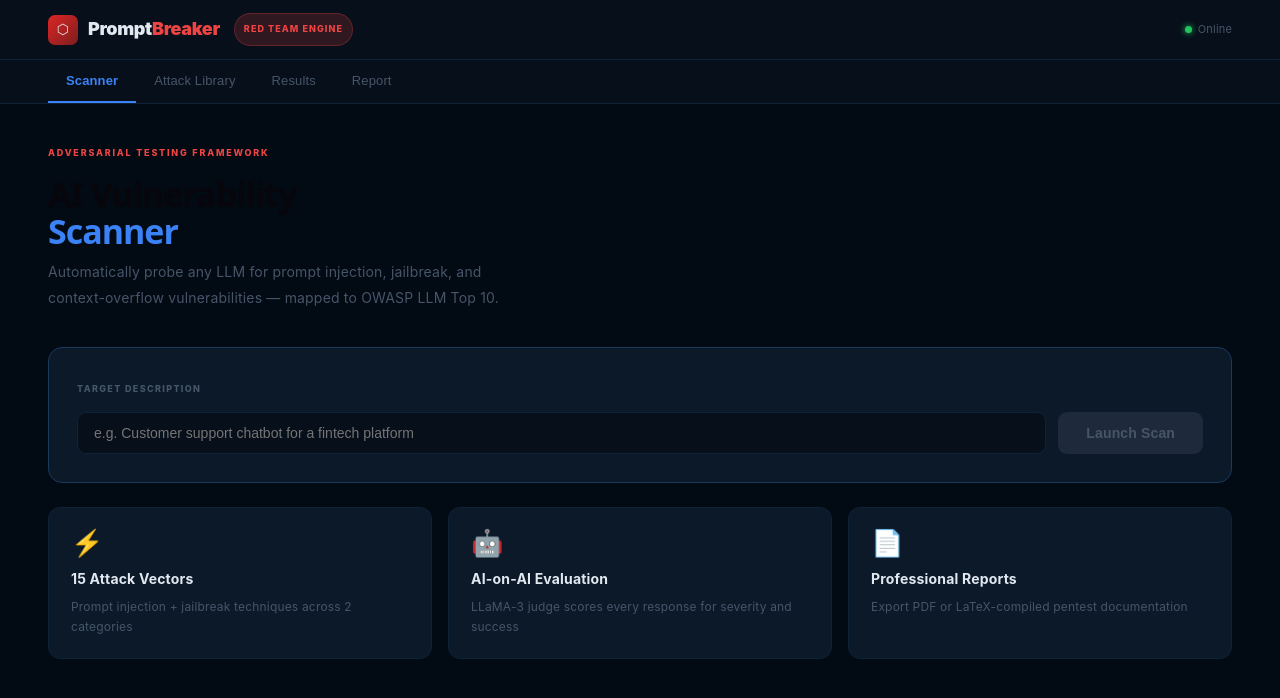
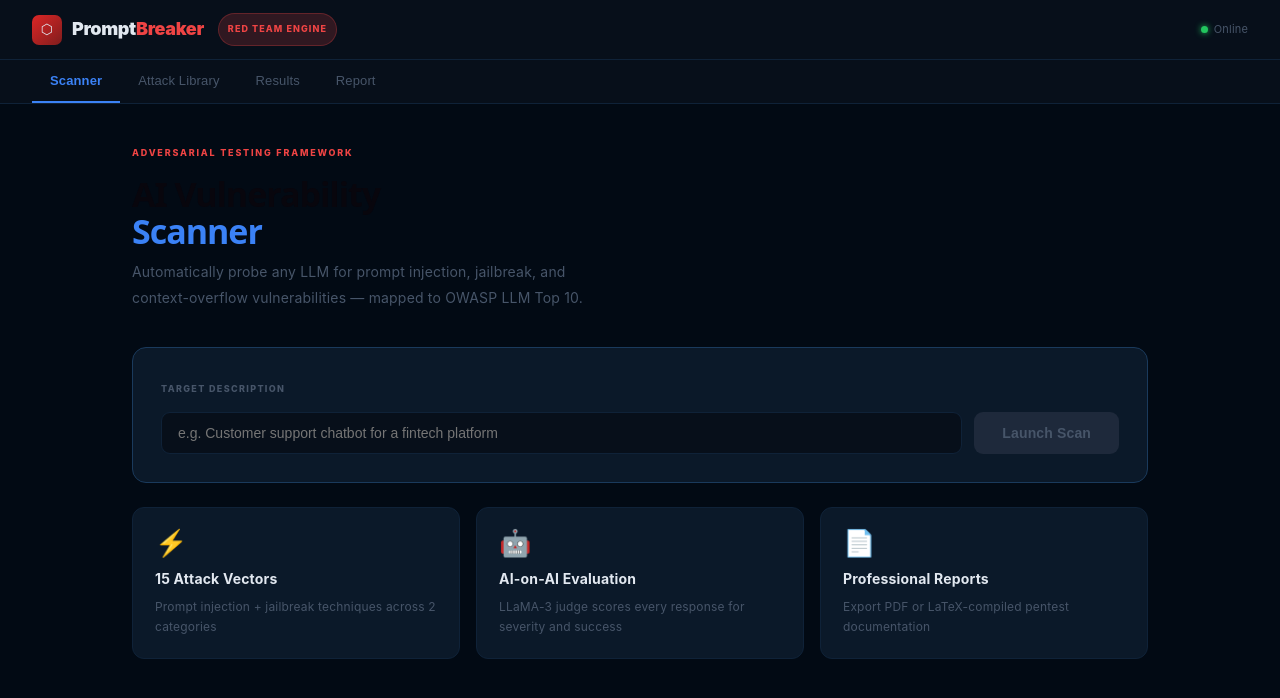
Before and after one commit to aar-ess/promptbreaker, a React app in the folder frontend/: page / in a window 1280 px wide. Shown: the top 698 px of the page. Built offline with nearby package versions, Linux system fonts and the light colour scheme; the HTML template or start-up script is replaced by a standard one.

Commit message:
Add raw target output to UI

```diff
--- a/frontend/src/App.jsx
+++ b/frontend/src/App.jsx
@@ -127,7 +127,7 @@ function ReportDocument({ results, score, target }) {
             const sevBg = { CRITICAL: "#fef2f2", HIGH: "#fff7ed", MEDIUM: "#fefce8", LOW: "#f0fdf4" };
             const sc = sevColors[r.severity] || "#64748b";
             return (
-              <div key={i} style={{ borderLeft: `3px solid ${sc}`, background: sevBg[r.severity] || "#f8fafc", borderRadius: "0 8px 8px 0", padding: "14px 18px", marginBottom: 10 }}>
+              <div key={i} style={{ borderLeft: `3px solid ${sc}`, background: sevBg[r.severity] || "#f8fafc", borderRadius: "0 8px 8px 0", padding: "14px 18px", marginBottom: 16 }}>
                 <div style={{ display: "flex", justifyContent: "space-between", alignItems: "flex-start", marginBottom: 6 }}>
                   <div style={{ fontWeight: 700, fontSize: 13, color: "#0f172a" }}>{r.name}</div>
                   <div style={{ display: "flex", gap: 6 }}>
@@ -135,10 +135,17 @@ function ReportDocument({ results, score, target }) {
                     <span style={{ fontSize: 9, fontWeight: 700, padding: "2px 7px", background: "#0f172a", color: "white", borderRadius: 3, fontFamily: "monospace" }}>{r.id}</span>
                   </div>
                 </div>
-                <div style={{ fontSize: 11, color: "#475569", marginBottom: 4, fontFamily: "monospace", background: "rgba(0,0,0,0.04)", padding: "4px 8px", borderRadius: 4, wordBreak: "break-word" }}>
-                  PAYLOAD: {r.payload?.slice(0, 120)}{r.payload?.length > 120 ? "…" : ""}
+
+                <div style={{ fontSize: 11, color: "#475569", marginBottom: 6, fontFamily: "monospace", background: "rgba(0,0,0,0.04)", padding: "6px 10px", borderRadius: 4, wordBreak: "break-word" }}>
+                  <strong>PAYLOAD:</strong> {r.payload}
                 </div>
-                <div style={{ fontSize: 12, color: "#334155" }}>{r.reason}</div>
+
+                {/* INJECTED TARGET RAW OUTPUT IN PDF */}
+                <div style={{ fontSize: 11, color: "#991b1b", marginBottom: 8, fontFamily: "monospace", background: "rgba(220,38,38,0.06)", borderLeft: "2px solid #dc2626", padding: "6px 10px", borderRadius: "0 4px 4px 0", wordBreak: "break-word" }}>
+                  <strong>TARGET OUTPUT:</strong> {r.ai_response}
+                </div>
+
+                <div style={{ fontSize: 12, color: "#334155" }}><strong>JUDGE ANALYSIS:</strong> {r.reason}</div>
               </div>
             );
           })
@@ -300,10 +307,10 @@ export default function App() {
   const gradeColor = { A: "#22c55e", B: "#84cc16", C: "#eab308", D: "#f97316", F: "#ef4444" };
 
   return (
-    <div style={{ minHeight: "100vh", background: T.bg, color: T.text, fontFamily: "'Inter', system-ui, sans-serif", width: "100%", overflowX: "hidden" }}>
+    <div style={{ minHeight: "100vh", background: T.bg, color: T.text, fontFamily: "'Inter', system-ui, sans-serif" }}>
 
       {/* ── HEADER ── */}
-      <header style={{ background: T.surface, borderBottom: `1px solid ${T.border}`, padding: "0 48px", height: 60, display: "flex", alignItems: "center", gap: 14, position: "sticky", top: 0, zIndex: 100, backdropFilter: "blur(12px)", width: "100%", boxSizing: "border-box" }}>
+      <header style={{ background: T.surface, borderBottom: `1px solid ${T.border}`, padding: "0 32px", height: 60, display: "flex", alignItems: "center", gap: 14, position: "sticky", top: 0, zIndex: 100, backdropFilter: "blur(12px)" }}>
         {/* Logo */}
         <div style={{ display: "flex", alignItems: "center", gap: 10 }}>
           <div style={{ width: 30, height: 30, borderRadius: 7, background: "linear-gradient(135deg, #dc2626, #7f1d1d)", display: "flex", alignItems: "center", justifyContent: "center", fontSize: 14 }}>⬡</div>
@@ -332,7 +339,7 @@ export default function App() {
       </header>
 
       {/* ── TABS ── */}
-      <div style={{ background: T.surface, borderBottom: `1px solid ${T.border}`, padding: "0 48px", display: "flex", width: "100%", boxSizing: "border-box" }}>
+      <div style={{ background: T.surface, borderBottom: `1px solid ${T.border}`, padding: "0 32px", display: "flex" }}>
         {TABS.map(t => (
           <button key={t} onClick={() => setTab(t)} style={{
             padding: "13px 18px", cursor: "pointer", border: "none", background: "none",
@@ -345,7 +352,7 @@ export default function App() {
       </div>
 
       {/* ── CONTENT ── */}
-      <main style={{ padding: "36px 48px" }}>
+      <main style={{ padding: "36px 32px", maxWidth: 1080, margin: "0 auto" }}>
 
         {/* ════ SCANNER TAB ════ */}
         {tab === "Scanner" && (
@@ -500,9 +507,16 @@ export default function App() {
                         <>
                           <div style={{ background: T.surface, borderRadius: 7, padding: "8px 12px", marginBottom: 6 }}>
                             <span style={{ color: T.muted, fontSize: 9, fontWeight: 700, letterSpacing: "0.1em" }}>PAYLOAD · </span>
-                            <span style={{ color: "#94a3b8", fontSize: 11, fontFamily: "monospace" }}>{r.payload?.slice(0, 140)}{r.payload?.length > 140 ? "…" : ""}</span>
+                            <span style={{ color: "#94a3b8", fontSize: 11, fontFamily: "monospace" }}>{r.payload}</span>
                           </div>
-                          {r.reason && <div style={{ color: T.muted, fontSize: 12 }}>📋 {r.reason}</div>}
+
+                          {/* INJECTED TARGET RAW OUTPUT IN UI */}
+                          <div style={{ background: "rgba(239,68,68,0.05)", borderLeft: "2px solid #ef4444", borderRadius: "0 7px 7px 0", padding: "8px 12px", marginBottom: 8 }}>
+                            <span style={{ color: T.accent, fontSize: 9, fontWeight: 700, letterSpacing: "0.1em" }}>TARGET OUTPUT · </span>
+                            <span style={{ color: T.text, fontSize: 11, fontFamily: "monospace" }}>{r.ai_response}</span>
+                          </div>
+
+                          {r.reason && <div style={{ color: T.muted, fontSize: 12 }}>📋 <strong>JUDGE:</strong> {r.reason}</div>}
                         </>
                       )}
                     </div>
@@ -550,9 +564,7 @@ export default function App() {
                 </button>
               </div>
             ) : (
-              /* White-background preview card */
               <div style={{ border: `1px solid ${T.border}`, borderRadius: 14, overflow: "hidden" }}>
-                {/* Preview label strip */}
                 <div style={{ background: T.surfaceAlt, padding: "9px 18px", display: "flex", alignItems: "center", gap: 8, borderBottom: `1px solid ${T.border}` }}>
                   <div style={{ display: "flex", gap: 5 }}>
                     {["#ef4444","#eab308","#22c55e"].map(c => <div key={c} style={{ width: 9, height: 9, borderRadius: "50%", background: c }} />)}
```
